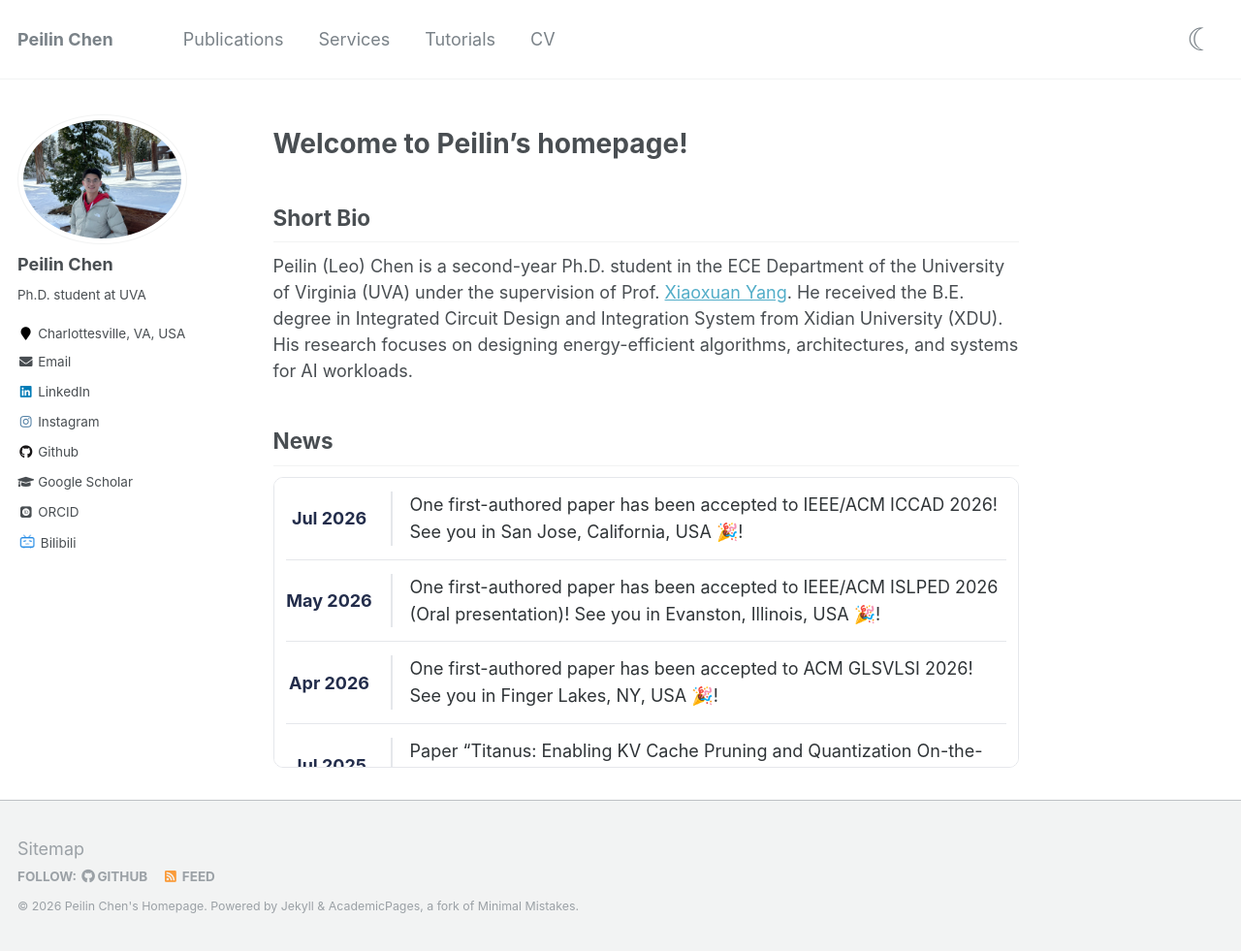
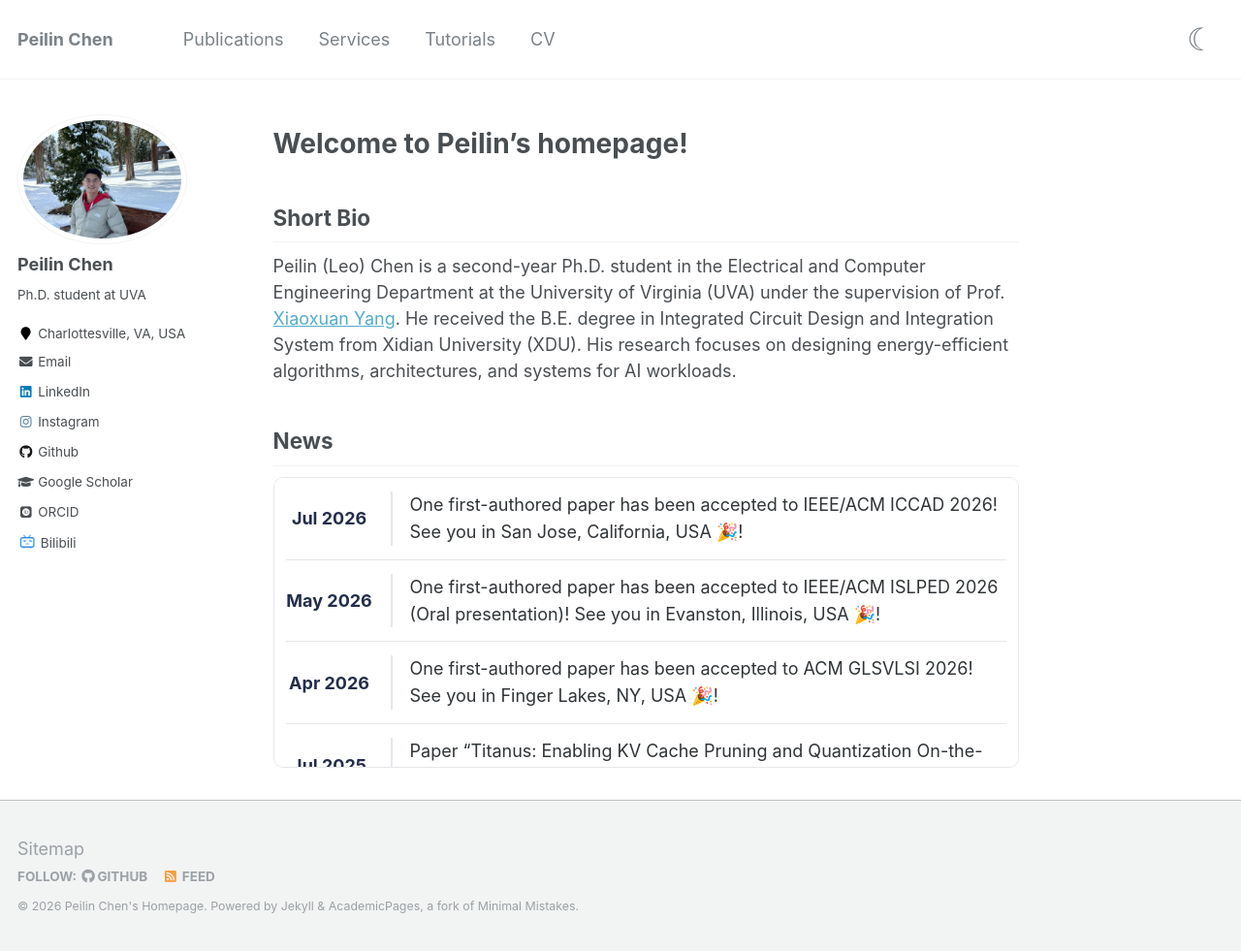
Before and after one commit to peilin-chen/peilin-chen.github.io, a Jekyll site: the page built from _pages/about.md, in a window 1280 px wide and 981 px high. Shown: the whole window at 97% size. Built offline with Jekyll 4.4.1, drawn with Linux system fonts in a browser that asks for light colours; some web fonts are replaced.

Commit message:
Update department name in short bio

```diff
--- a/_pages/about.md
+++ b/_pages/about.md
@@ -14,7 +14,7 @@ redirect_from:
 
 ## Short Bio
 
-Peilin (Leo) Chen is a second-year Ph.D. student in the ECE Department of the
+Peilin (Leo) Chen is a second-year Ph.D. student in the Electrical and Computer Engineering Department at the
     University of Virginia (UVA) under the supervision of Prof.
     <a href="https://engineering.virginia.edu/faculty/xiaoxuan-yang">Xiaoxuan Yang</a>.
     He received the B.E. degree in Integrated Circuit Design and Integration System
```
